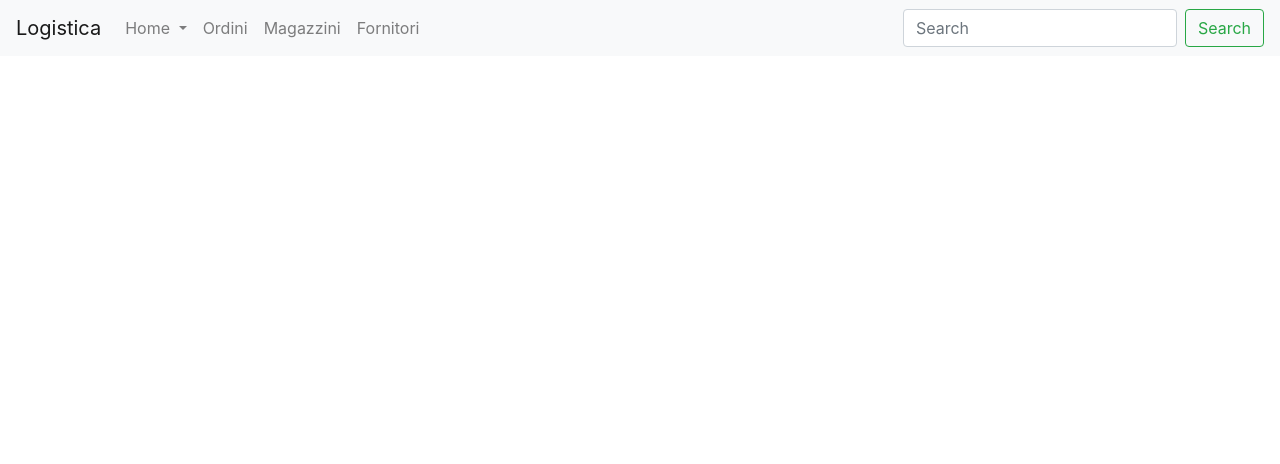
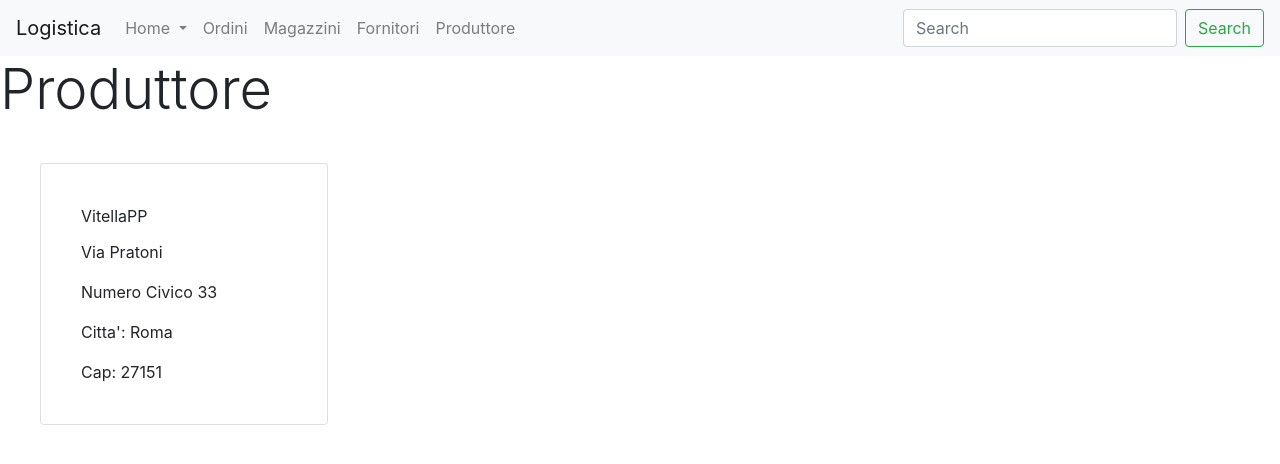
Before and after one commit to fiacca98/EFintus, an Angular app in the folder LogisticaFrontEnd/: page /produttore in a window 1280 px wide. Before the commit this address led to /. Shown: the top 464 px of the page. Built offline with nearby package versions, Linux system fonts and the light colour scheme; data requests are answered from the project's data file.

Commit message:
produttore

```diff
--- a/LogisticaFrontEnd/src/app/app.module.ts
+++ b/LogisticaFrontEnd/src/app/app.module.ts
@@ -17,6 +17,7 @@ import { MagazziniComponent } from './components/magazzini/magazzini.component';
 import { from } from 'rxjs';
 import { DettaglioComponent } from './components/dettaglio/dettaglio.component';
 import { FornitoriComponent } from './components/fornitori/fornitori.component';
+import { ProduttoreComponent } from './components/produttore/produttore.component';
 
 
 
@@ -30,6 +31,7 @@ import { FornitoriComponent } from './components/fornitori/fornitori.component';
     MagazziniComponent,
     DettaglioComponent,
     FornitoriComponent,
+    ProduttoreComponent,
 
   ],
   imports: [
--- a/LogisticaFrontEnd/src/app/beans/produttore.ts
+++ b/LogisticaFrontEnd/src/app/beans/produttore.ts
@@ -1,5 +1,5 @@
 export class Produttore {
-  id_corriere: number;
+  id_produttore: number;
   nome: string;
   via: string;
   n_civico: number;
--- /dev/null
+++ b/LogisticaFrontEnd/src/app/components/produttore/produttore.component.css
@@ -0,0 +1,3 @@
+div{
+    margin: 20px;
+}
--- /dev/null
+++ b/LogisticaFrontEnd/src/app/components/produttore/produttore.component.html
@@ -0,0 +1,12 @@
+<h1 class="display-4">Produttore</h1>
+<div class="row">
+  <div *ngFor="let elemento of produttore" class="card" style="width: 18rem;">
+    <div class="card-body">
+      <p class="card-title"> {{elemento.nome}}</p>
+      <p class="card-text">Via {{elemento.via}}</p>
+      <p class="card-text">Numero Civico {{elemento.n_civico}}</p>
+      <p class="card-text">Citta': {{elemento.citta}}</p>
+      <p class="card-text">Cap: {{elemento.cap}}</p>
+    </div>
+  </div>
+</div>
--- /dev/null
+++ b/LogisticaFrontEnd/src/app/components/produttore/produttore.component.ts
@@ -0,0 +1,22 @@
+import { Component, OnInit } from '@angular/core';
+import { Produttore } from 'src/app/beans/produttore';
+import { ProduttoreService } from 'src/app/services/produttore.service';
+
+@Component({
+  selector: 'app-produttore',
+  templateUrl: './produttore.component.html',
+  styleUrls: ['./produttore.component.css']
+})
+export class ProduttoreComponent implements OnInit {
+  private produttore:Produttore[]=[];
+  constructor(private produttoreService:ProduttoreService) {
+    this.getProduttore();
+  }
+
+  ngOnInit() {
+  }
+  getProduttore(){
+    this.produttoreService.getProduttore()
+    .subscribe(produttore => this.produttore = produttore);
+  }
+}
--- a/LogisticaFrontEnd/src/app/router/app-routing.module.ts
+++ b/LogisticaFrontEnd/src/app/router/app-routing.module.ts
@@ -5,11 +5,13 @@ import { RouterModule, Routes } from '@angular/router';
 import { OrdersComponent } from '../components/orders/orders.component';
 import { MagazziniComponent } from '../components/magazzini/magazzini.component';
 import { FornitoriComponent } from '../components/fornitori/fornitori.component';
+import { ProduttoreComponent } from '../components/produttore/produttore.component';
 
 const routes: Routes = [
   {path:'ordini',component:OrdersComponent},
   {path: 'magazzini',component:MagazziniComponent},
-  {path: 'fornitori',component:FornitoriComponent}
+  {path: 'fornitori',component:FornitoriComponent},
+  {path: 'produttore',component:ProduttoreComponent}
 ];
 @NgModule({
   declarations: [],
--- a/LogisticaFrontEnd/src/app/services/navbar.service.ts
+++ b/LogisticaFrontEnd/src/app/services/navbar.service.ts
@@ -10,7 +10,8 @@ export class NavbarService {
     new Navbar(0,"Home","/home",[new Navbar(1,"HomeSub","/sub",[])]),
     new Navbar(1,"Ordini","/ordini",[]),
     new Navbar(2,"Magazzini","/magazzini",[]),
-    new Navbar(2,"Fornitori","/fornitori",[])
+    new Navbar(2,"Fornitori","/fornitori",[]),
+    new Navbar(2,"Produttore","/produttore",[])
   ]
 
   constructor() { }
--- /dev/null
+++ b/LogisticaFrontEnd/src/app/services/produttore.service.ts
@@ -0,0 +1,44 @@
+import { Injectable } from '@angular/core';
+
+import { HttpClient, HttpHeaders, HttpErrorResponse } from '@angular/common/http';
+
+import { Observable, of, throwError } from 'rxjs';
+import { catchError, map, tap } from 'rxjs/operators';
+import { Produttore } from '../beans/produttore';
+
+const httpOptions = {
+  headers: new HttpHeaders({ 'Content-Type': 'application/json' })
+};
+
+@Injectable({
+  providedIn: 'root'
+})
+export class ProduttoreService {
+
+  private url = "http://localhost:3000/produttore"
+
+  constructor(private http: HttpClient) { }
+
+  getProduttore(): Observable<Produttore[]> {
+    return this.http.get<Produttore[]>(this.url)
+      .pipe(
+        catchError(this.handleError)
+      );
+  }
+
+  private handleError(error: HttpErrorResponse) {
+    if (error.error instanceof ErrorEvent) {
+      // A client-side or network error occurred. Handle it accordingly.
+      console.error('An error occurred:', error.error.message);
+    } else {
+      // The backend returned an unsuccessful response code.
+      // The response body may contain clues as to what went wrong,
+      console.error(
+        `Backend returned code ${error.status}, ` +
+        `body was: ${error.error}`);
+    }
+    // return an observable with a user-facing error message
+    return throwError(
+      'Something bad happened; please try again later.');
+  };
+}
--- a/LogisticaFrontEnd/src/assets/db.json
+++ b/LogisticaFrontEnd/src/assets/db.json
@@ -71,6 +71,16 @@
         "citta": "Milano",
         "cap": "20133"
       }
+      ],
+      "produttore":[
+      {
+        "id_produttore": 56565,
+        "nome": "VitellaPP",
+        "via": "Pratoni",
+        "n_civico": 33,
+        "citta": "Roma",
+        "cap": "27151"
+      }
       ]
 
 
```
Also changed, not shown: 1 other file (tests, documents, lock files or other folders).
